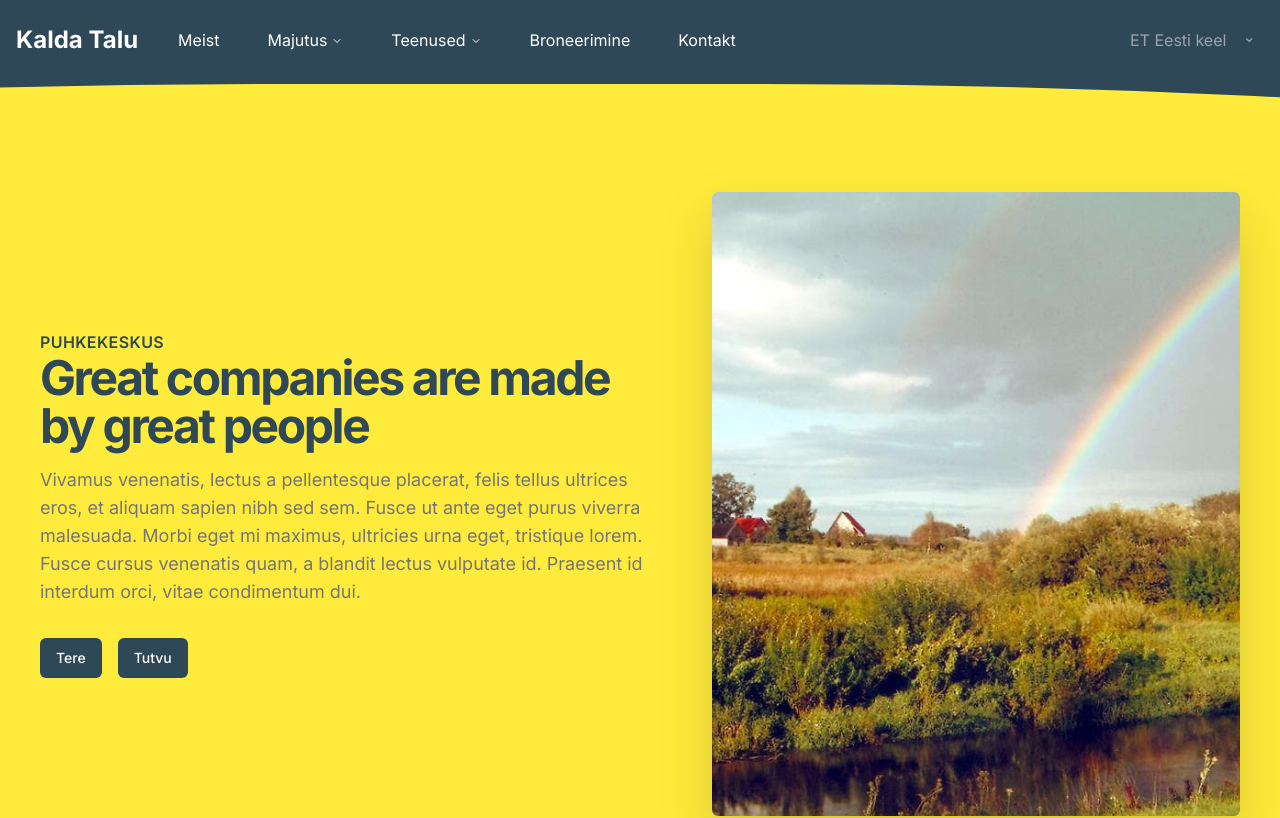
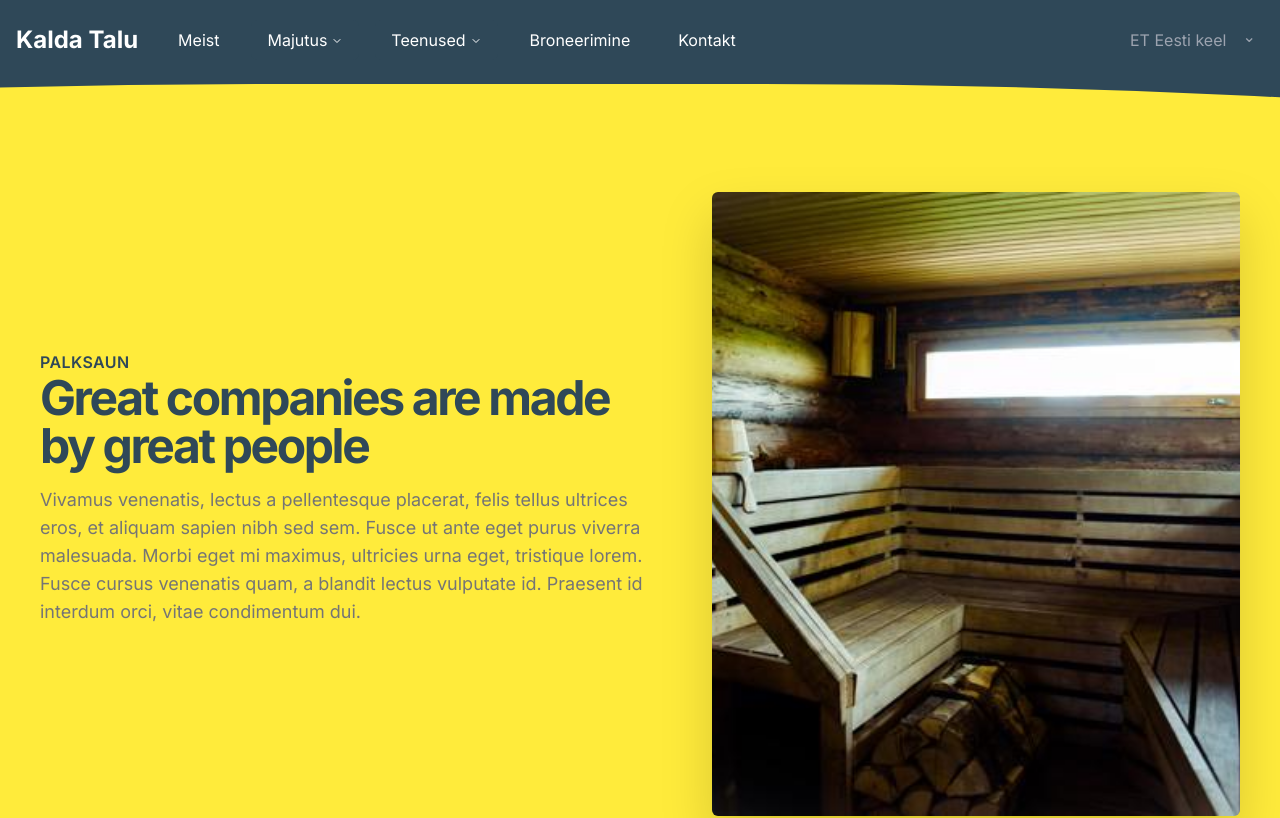
Before and after one commit to 77ccreed/kalda-next, a Next.js app: page /et/teenused/saun in a window 1280 px wide. Shown: the top 818 px of the page. Built offline with nearby package versions, Linux system fonts and the light colour scheme.

Commit message:
refactor: Update image paths for hostel, kampingmajad, kanuurent, and saun pages

```diff
--- a/src/app/[locale]/majutus/hostel/page.tsx
+++ b/src/app/[locale]/majutus/hostel/page.tsx
@@ -1,7 +1,7 @@
 import { useTranslations } from 'next-intl';
 import { unstable_setRequestLocale } from 'next-intl/server';
 import Hero from '@/components/Hero';
-import Img from '@/assets/images/taust.jpg';
+import Img from '@/assets/images/lihtneoomaja/Foto-3.jpg';
 
 type Props = {
   params: { locale: string };
--- a/src/app/[locale]/majutus/kampingmajad/page.tsx
+++ b/src/app/[locale]/majutus/kampingmajad/page.tsx
@@ -1,7 +1,7 @@
 import { useTranslations } from 'next-intl';
 import { unstable_setRequestLocale } from 'next-intl/server';
 import Hero from '@/components/Hero';
-import Img from '@/assets/images/taust.jpg';
+import Img from '@/assets/images/kampingmaja/Campinghouse2.jpg';
 
 type Props = {
   params: { locale: string };
--- a/src/app/[locale]/teenused/kanuurent/page.tsx
+++ b/src/app/[locale]/teenused/kanuurent/page.tsx
@@ -1,7 +1,7 @@
 import { useTranslations } from 'next-intl';
 import { unstable_setRequestLocale } from 'next-intl/server';
 import Hero from '@/components/Hero';
-import Img from '@/assets/images/taust.jpg';
+import Img from '@/assets/images/tegevused/kanuu3.jpg';
 
 type Props = {
   params: { locale: string };
--- a/src/app/[locale]/teenused/saun/page.tsx
+++ b/src/app/[locale]/teenused/saun/page.tsx
@@ -1,7 +1,7 @@
 import { useTranslations } from 'next-intl';
 import { unstable_setRequestLocale } from 'next-intl/server';
 import Hero from '@/components/Hero';
-import Img from '@/assets/images/taust.jpg';
+import Img from '@/assets/images/palksaun/saunalava1.jpg'
 
 type Props = {
   params: { locale: string };
@@ -18,11 +18,7 @@ export default function TeenusedSaunPage({ params: { locale } }: Props) {
       <Hero
         title="Great companies are made by great people"
         subtitle="Vivamus venenatis, lectus a pellentesque placerat, felis tellus ultrices eros, et aliquam sapien nibh sed sem. Fusce ut ante eget purus viverra malesuada. Morbi eget mi maximus, ultricies urna eget, tristique lorem. Fusce cursus venenatis quam, a blandit lectus vulputate id. Praesent id interdum orci, vitae condimentum dui."
-        tagline="Puhkekeskus"
-        callToAction="Tere"
-        callToActionLink="/contact"  // Link for the first CTA button
-        callToAction2="Tutvu"
-        callToActionLink2="/about"   // Link for the second CTA button
+        tagline="Palksaun"   // Link for the second CTA button
         image={{
           src: Img.src,
           alt: 'Tere',
```
